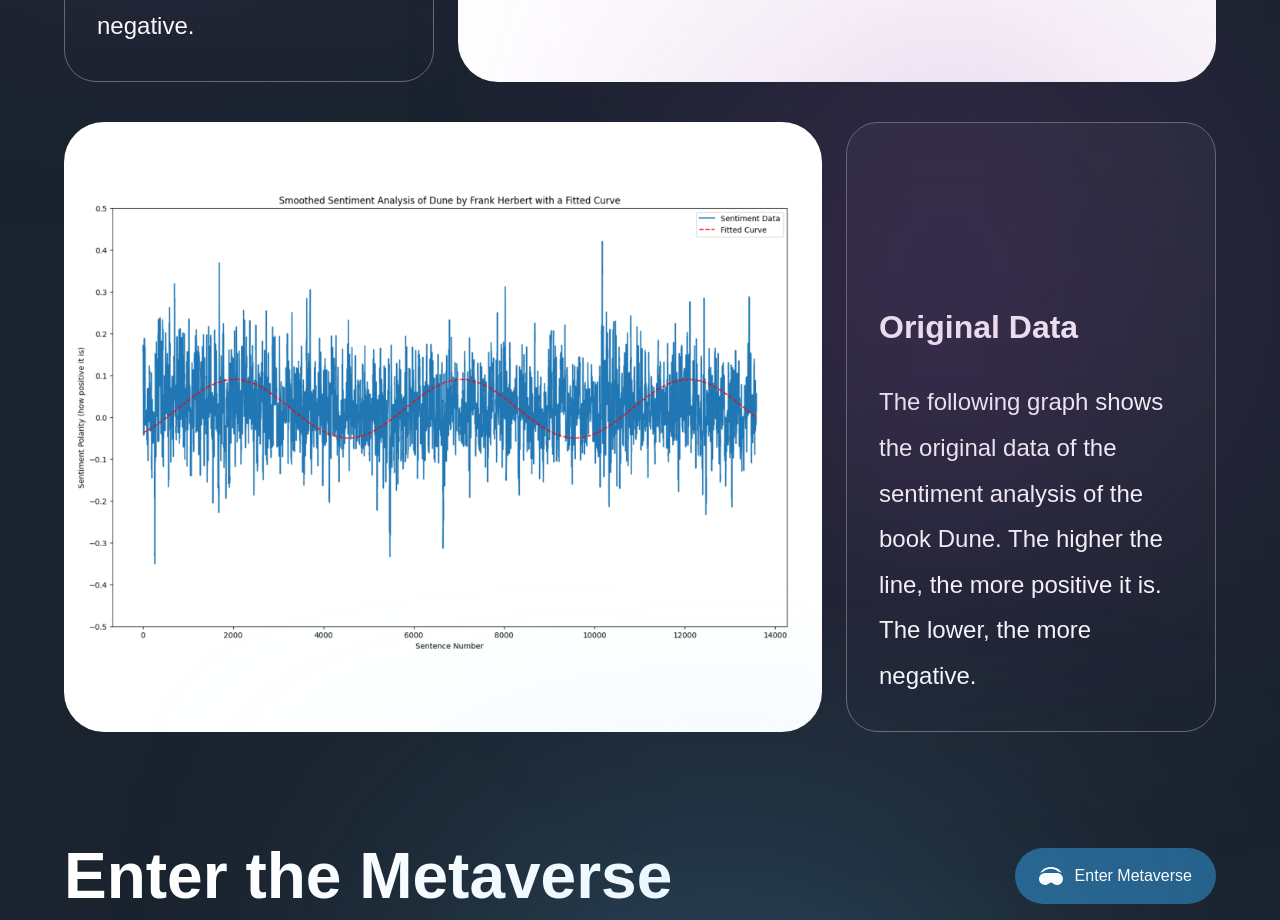
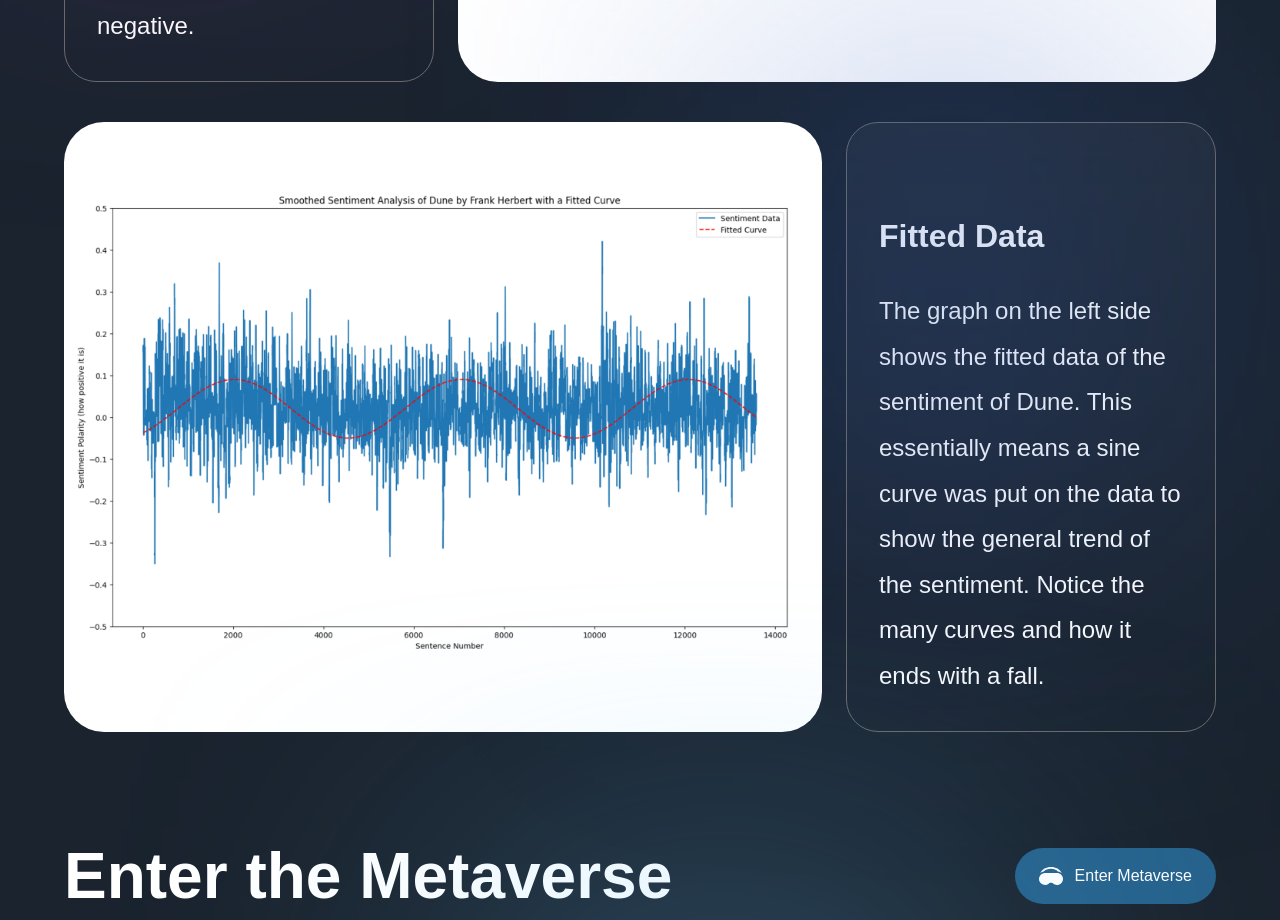
Before and after one commit to chickfilaman51/dune_showcase, a Next.js app: page / in a window 1280 px wide. Shown: the part 7040-7960 px from the top of the page. Built offline with nearby package versions, Linux system fonts and the light colour scheme; a web font is replaced by a local one.

Commit message:
fixed all sentiment analysis

```diff
--- a/sections/Feedback.jsx
+++ b/sections/Feedback.jsx
@@ -71,18 +71,16 @@ const Feedback = () => (
         variants={fadeIn("left", "tween", 0.2, 1)}
         className="flex-[0.5] lg:max-w-[370px] flex justify-end flex-col gradient-05 sm:p-8 p-4 rounded-[32px] border-[1px] border-[#6A6A6A] relative"
       >
-        <div className="feedback-gradient" />
+        <div className="feedback-gradient2" />
         <div>
           <h4 className="font-bold sm:text-[32px] text-[26px] sm:leading-[40.32px] leading-[36.32px] text-white">
-            Original Data
+            Fitted Data
           </h4>
           <p className="mt-[8px] font-normal sm:text-[18px] text-[12px] sm:leading-[22.68px] leading-[16.68px] text-white"></p>
         </div>
 
         <p className="mt-[24px] font-normal sm:text-[24px] text-[18px] sm:leading-[45.6px] leading-[39.6px] text-white">
-          The following graph shows the original data of the sentiment analysis
-          of the book Dune. The higher the line, the more positive it is. The
-          lower, the more negative.
+          The graph on the left side shows the fitted data of the sentiment of Dune. This essentially means a sine curve was put on the data to show the general trend of the sentiment. Notice the many curves and how it ends with a fall.
         </p>
       </motion.div>
 
--- a/styles/globals.css
+++ b/styles/globals.css
@@ -106,6 +106,17 @@
   filter: blur(175px);
 }
 
+.feedback-gradient2 {
+  position: absolute;
+  width: 200px;
+  height: 316px;
+  left: 0px;
+  top: 0px;
+
+  background: #2e5bbc;
+  filter: blur(175px);
+}
+
 .footer-gradient {
   position: absolute;
   width: 500px;
```
Also changed, not shown: 1 other file (tests, documents, lock files or other folders).
